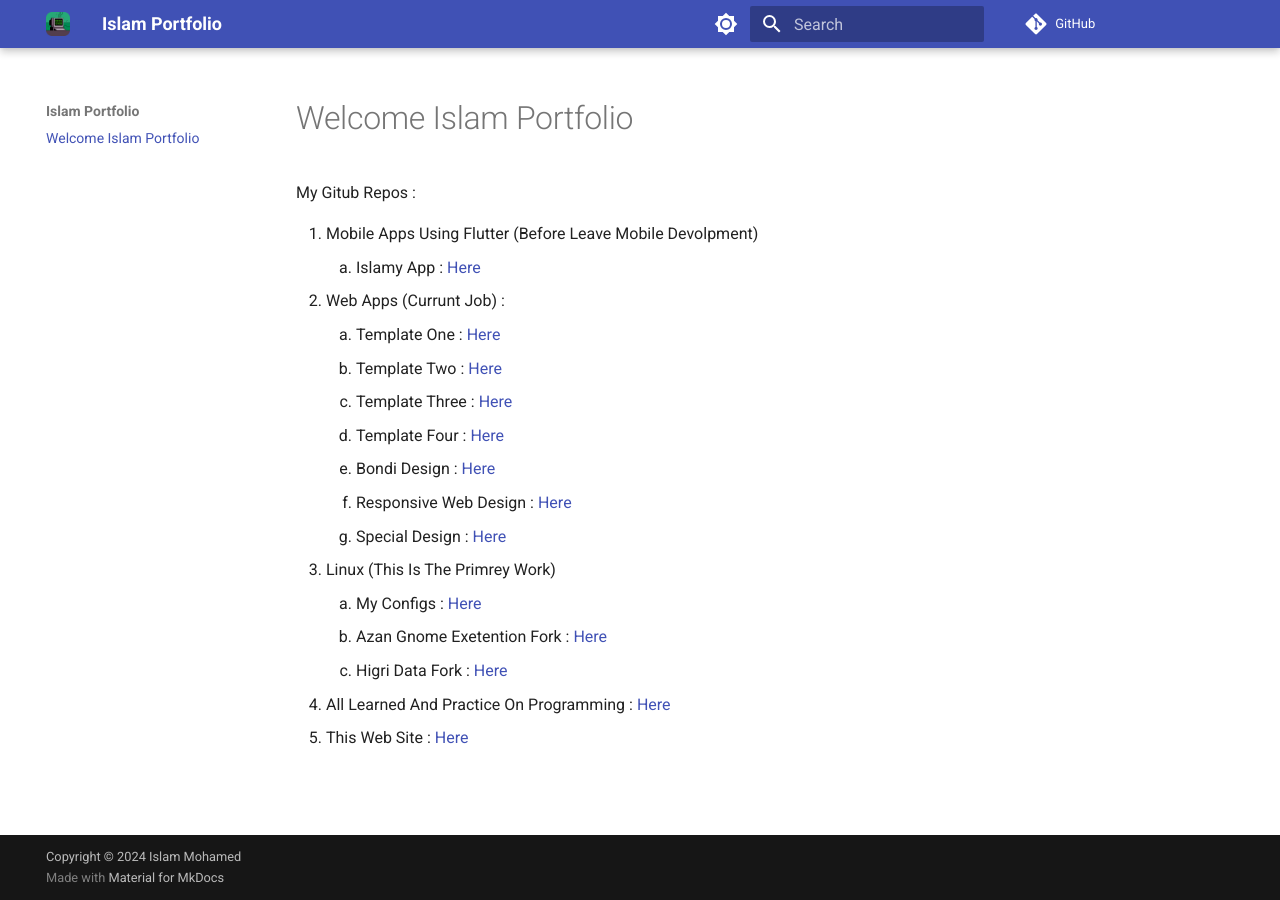
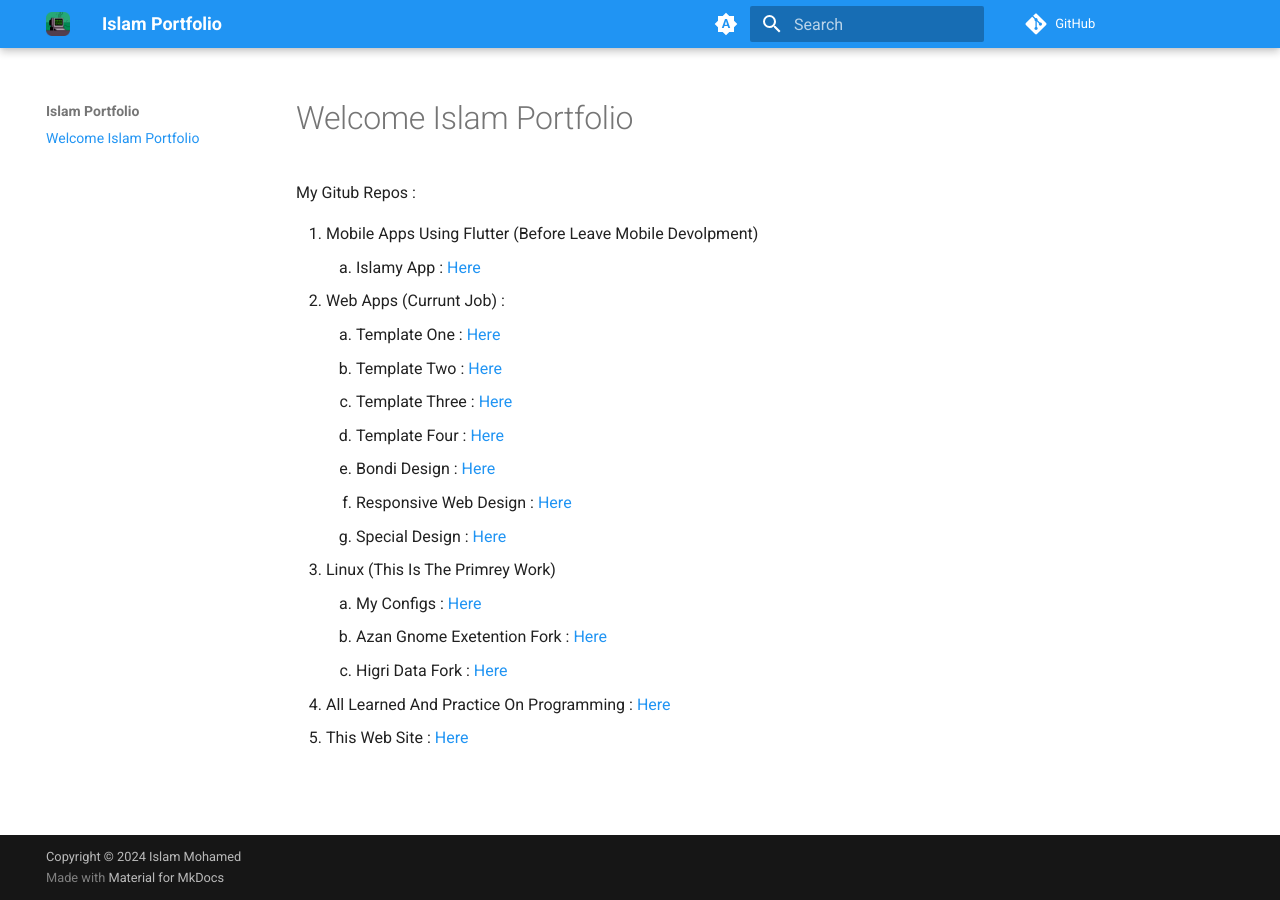
Before and after one commit to IslamMohammedSalama/IslamMohammedSalama.github.io, an MkDocs documentation site: the page built from docs/index.md, in a window 1280 px wide. Built offline with MkDocs 1.6.1 and Material for MkDocs 9.7.7, drawn with Linux system fonts in a browser that asks for light colours; comment, search, counter and statistics services are not loaded.

Commit message:
Add CSS and JavaScript files; update mkdocs configuration for assets

```diff
--- /dev/null
+++ b/docs/assets/js/script.js
@@ -0,0 +1 @@
+//
--- a/mkdocs.yml
+++ b/mkdocs.yml
@@ -3,29 +3,43 @@
 site_description: Islam Mohammed Salama Portfolio .
 copyright: Copyright &copy; 2024 Islam Mohamed
 repo_url: https://github.com/IslamMohammedSalama/IslamMohammedSalama.github.io.git
+site_url: https://islammohammedsalama.github.io/ ;
 
-# extra_css:
-#   - stylesheets/extra.css
+extra_css:
+  - /assets/css/style.css
+extra_javascript:
+  - /assets/js/script.js
 
 theme:
   # custom_dir: overrides
   name: material
-  logo: /assets/images/islam.png
-  favicon: /assets/images/islam.png
+  logo: /assets/imgs/islam.png
+  favicon: /assets/imgs/islam.png
 
   palette:
+    # Palette toggle for automatic mode
+    - media: "(prefers-color-scheme)"
+      toggle:
+        icon: material/brightness-auto
+        name: Switch to light mode
+
     # Palette toggle for light mode
-    - scheme: default
+    - media: "(prefers-color-scheme: light)"
+      scheme: default
+      accent: blue
+      primary: blue
       toggle:
         icon: material/brightness-7
         name: Switch to dark mode
+
     # Palette toggle for dark mode
-    - scheme: slate
-      primary: indigo
-      accent: amber
+    - media: "(prefers-color-scheme: dark)"
+      scheme: slate
+      accent: blue
+      primary: blue
       toggle:
         icon: material/brightness-4
-        name: Switch to light mode
+        name: Switch to system preference
 
   features:
     - navigation.instant
```
Also changed, not shown: docs/assets/css/style.css (added), docs/assets/imgs/islam.png (renamed from docs/assets/images/islam.png).
